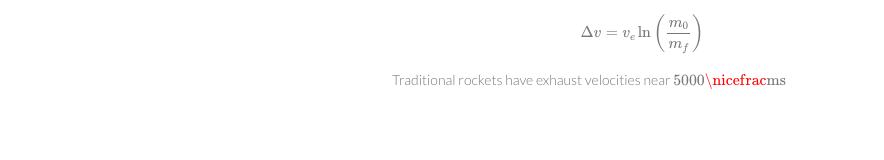
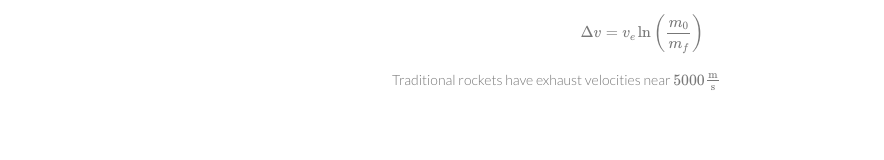
Before and after one commit to bcriger/bcriger.github.io, a plain HTML site: page spaceship.html in a window 1280 px wide. Shown: the part 152-312 px from the top of the page, without its empty margins (178-1062 px from the left). Drawn offline with nearby package versions, Linux system fonts and the light colour scheme; some packages are replaced by stand-ins of ours.

Commit message:
nicefrac not working, drop back to frac

```diff
--- a/spaceship.html
+++ b/spaceship.html
@@ -24,7 +24,7 @@
         <p>
           The current central problem with space travel is summed up by the Tsiolkovsky rocket equation:
           $$\Delta v = v_e \ln \left( \frac{m_0}{m_f} \right)$$
-          Traditional rockets have exhaust velocities near \(5000 \nicefrac{\textrm{m}}{\textrm{s}}\)
+          Traditional rockets have exhaust velocities near \(5000 \frac{\textrm{m}}{\textrm{s}}\)
         </p>
       </section>
       <footer>
```
